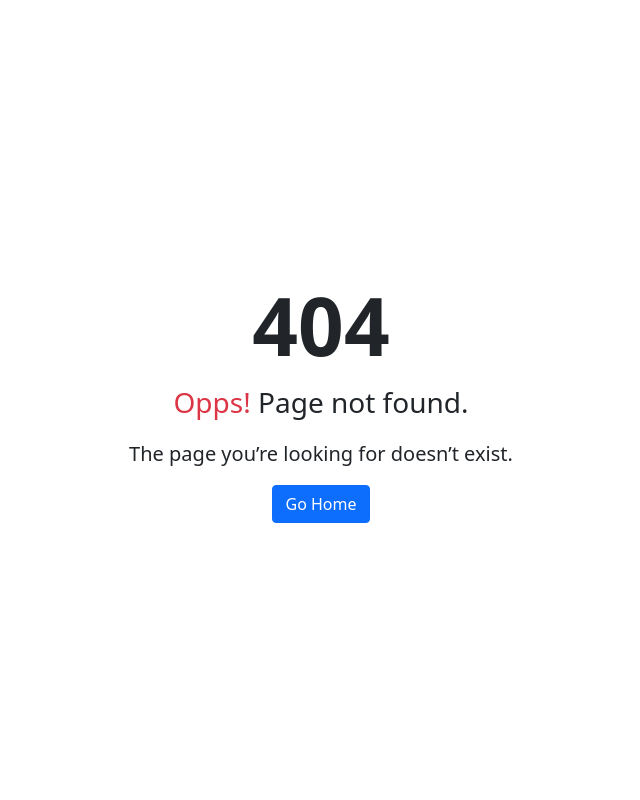
After one commit to srsbandaru/djangopractice, a Django app: template sample_site/sample/templates/404.html in a window 1280 px wide. The commit adds this page. Shown: the whole page, without its empty margins (319-959 px from the left). Run offline with Django 4.2, Linux system fonts and the light colour scheme; the template is opened without the code that fills it, so the values that code supplies are empty.

Commit message:
404
Created custom 404 template.

```diff
--- /dev/null
+++ b/sample_site/sample/templates/404.html
@@ -0,0 +1,22 @@
+<!DOCTYPE html>
+<html lang="en">
+    <head>
+        <meta charset="UTF-8" />
+        <meta http-equiv="X-UA-Compatible" content="IE=edge" />
+        <meta name="viewport" content="width=device-width, initial-scale=1.0" />
+        <title>Bootstrap 5 404 Error Page</title>
+        <link href="https://cdn.jsdelivr.net/npm/bootstrap@5.1.3/dist/css/bootstrap.min.css" rel="stylesheet">
+    </head>
+    <body>
+        <div class="d-flex align-items-center justify-content-center vh-100">
+            <div class="text-center">
+                <h1 class="display-1 fw-bold">404</h1>
+                <p class="fs-3"> <span class="text-danger">Opps!</span> Page not found.</p>
+                <p class="lead">
+                    The page you’re looking for doesn’t exist.
+                  </p>
+                <a href="/" class="btn btn-primary">Go Home</a>
+            </div>
+        </div>
+    </body>
+</html>
--- a/sample_site/sample/templates/hs/orange-squash.html
+++ b/sample_site/sample/templates/hs/orange-squash.html
@@ -14,4 +14,5 @@
         <li>Pour into sterilized bottles to cool.</li>
         <li>Seal it or close the bottle tightly store the bottle in a cool place away from the sun.</li>
     </ul>
+    <a href="/">Back</a>
 {% endblock content %}
```
